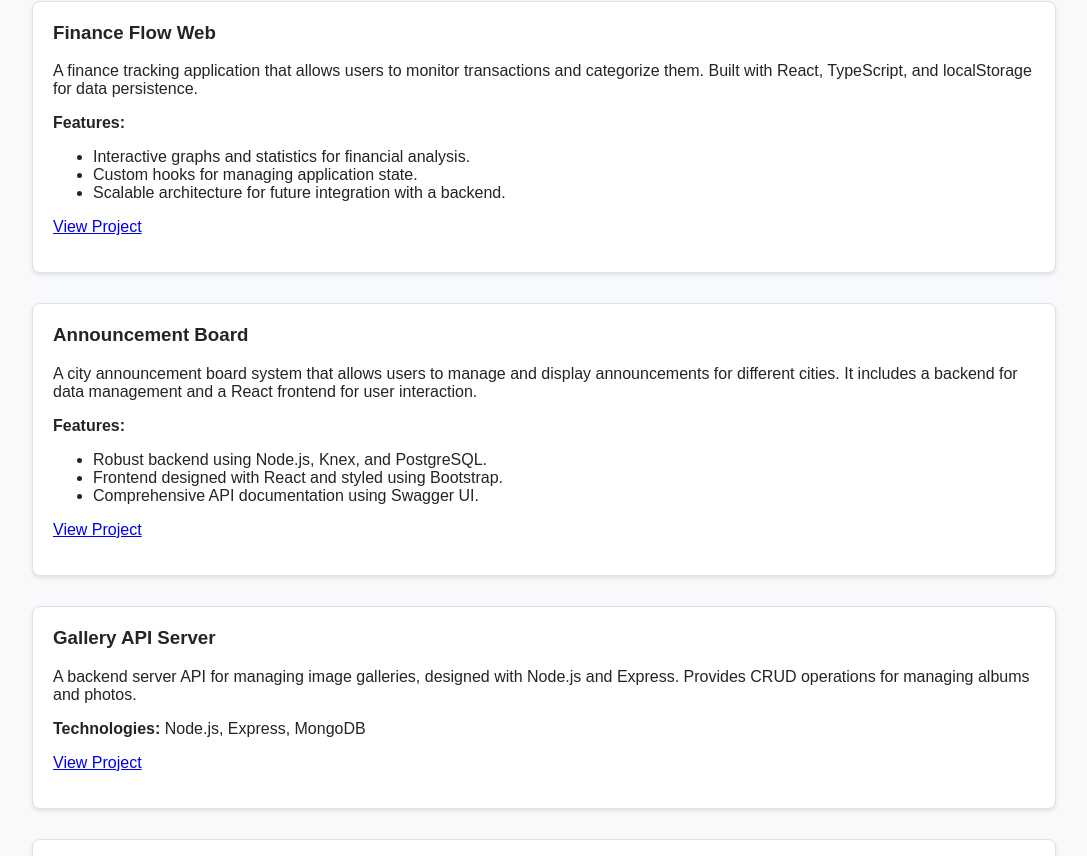
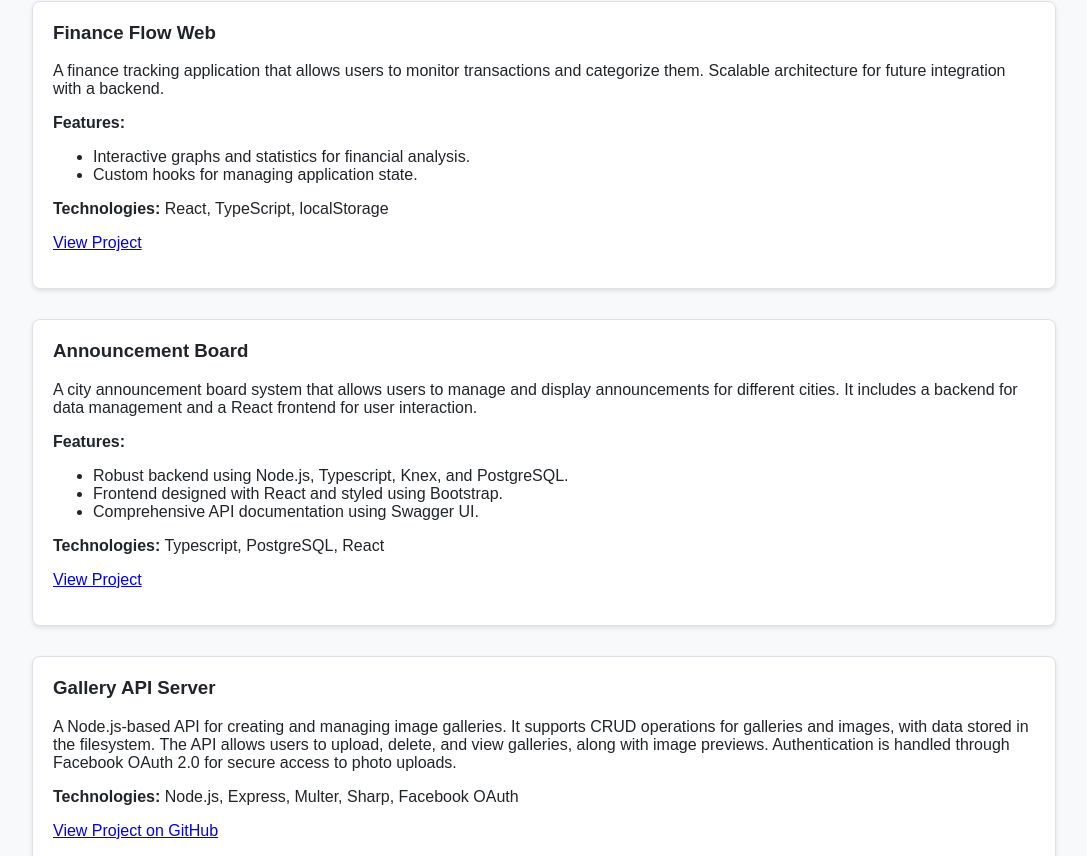
Before and after one commit to MariaMedvidova/mariasejnova.dev, a plain HTML site: page index.html in a window 1280 px wide. Shown: the part 304-1160 px from the top of the page, without its empty margins (96-1183 px from the left). Drawn offline with Linux system fonts and the light colour scheme.

Commit message:
updated description and links to projects

```diff
--- a/index.html
+++ b/index.html
@@ -85,13 +85,13 @@
             <h2>Projects</h2>
             <div class="project">
                 <h3>Finance Flow Web</h3>
-                <p>A finance tracking application that allows users to monitor transactions and categorize them. Built with React, TypeScript, and localStorage for data persistence.</p>
+                <p>A finance tracking application that allows users to monitor transactions and categorize them. Scalable architecture for future integration with a backend.</p>
                 <p><strong>Features:</strong></p>
                 <ul>
                     <li>Interactive graphs and statistics for financial analysis.</li>
                     <li>Custom hooks for managing application state.</li>
-                    <li>Scalable architecture for future integration with a backend.</li>
                 </ul>
+                <p><strong>Technologies:</strong> React, TypeScript, localStorage</p>
                 <p><a href="https://github.com/MariaMedvidova/finance-flow-web" target="_blank">View Project</a></p>
             </div>
             <div class="project">
@@ -99,17 +99,21 @@
                 <p>A city announcement board system that allows users to manage and display announcements for different cities. It includes a backend for data management and a React frontend for user interaction.</p>
                 <p><strong>Features:</strong></p>
                 <ul>
-                    <li>Robust backend using Node.js, Knex, and PostgreSQL.</li>
+                    <li>Robust backend using Node.js, Typescript, Knex, and PostgreSQL.</li>
                     <li>Frontend designed with React and styled using Bootstrap.</li>
                     <li>Comprehensive API documentation using Swagger UI.</li>
                 </ul>
+                <p><strong>Technologies:</strong> Typescript, PostgreSQL, React</p>
                 <p><a href="https://github.com/MariaMedvidova/announcement-board" target="_blank">View Project</a></p>
             </div>
             <div class="project">
                 <h3>Gallery API Server</h3>
-                <p>A backend server API for managing image galleries, designed with Node.js and Express. Provides CRUD operations for managing albums and photos.</p>
-                <p><strong>Technologies:</strong> Node.js, Express, MongoDB</p>
-                <p><a href="https://github.com/MariaMedvidova/gallery-API-server" target="_blank">View Project</a></p>
+                <p>
+                    A Node.js-based API for creating and managing image galleries. It supports CRUD operations for galleries and images, with data stored in the filesystem. The API allows users to upload, delete, and view galleries, along with image previews.
+                    Authentication is handled through Facebook OAuth 2.0 for secure access to photo uploads.
+                </p>
+                <p><strong>Technologies:</strong> Node.js, Express, Multer, Sharp, Facebook OAuth</p>
+                <p><a href="https://github.com/MariaMedvidova/gallery-API-server" target="_blank">View Project on GitHub</a></p>
             </div>
             <div class="project">
                 <h3>Educational Resources Platform</h3>
@@ -126,9 +130,10 @@
                     They contain MVC design with extensive mongo queries and a focus mainly
                     on the backend, Pug is used for FE.</p>
                 <p><strong>Technologies:</strong> Node.js, Express, MongoDB</p>
-                <p><a href="https://github.com/MariaMedvidova/Repository-app" target="_blank">View Project</a></p>
+                <p><a href="https://github.com/MariaMedvidova/DAW_TP" target="_blank">View Project</a></p>
+                <p><a href="https://github.com/MariaMedvidova/DAW2020" target="_blank">View Project</a></p>
+                <p><a href="https://github.com/MariaMedvidova/DAW2020-Teste" target="_blank">View Project</a></p>
             </div>
-
         </section>
         <section id="contact">
             <h2>Contact</h2>
```
